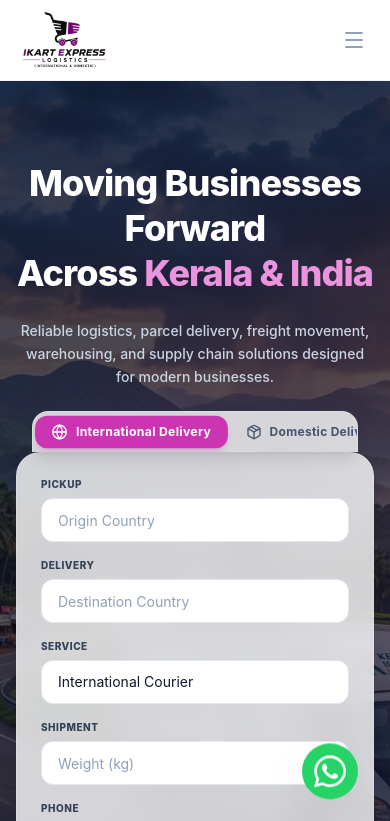
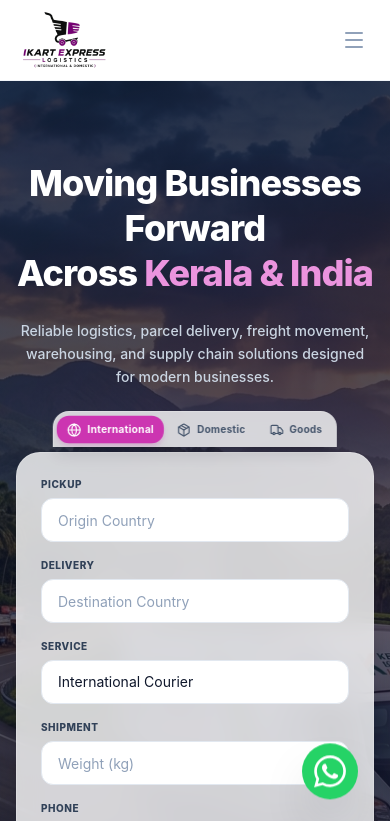
Before and after one commit to aditya5885/ikart, a React (Vite) app: page / in a window 390 px wide. Shown: the top 821 px of the page. Built offline with nearby package versions, Linux system fonts and the light colour scheme.

Commit message:
Optimize mobile responsive layouts for Hero switcher, control room stats, and About certifications

```diff
--- a/src/components/Hero.tsx
+++ b/src/components/Hero.tsx
@@ -64,9 +64,9 @@ const Hero = () => {
   };
 
   const tabs = [
-    { id: "international", label: "International Delivery", icon: Globe },
-    { id: "domestic", label: "Domestic Delivery", icon: Package },
-    { id: "goods", label: "Goods Transportation", icon: Truck },
+    { id: "international", label: "International Delivery", shortLabel: "International", icon: Globe },
+    { id: "domestic", label: "Domestic Delivery", shortLabel: "Domestic", icon: Package },
+    { id: "goods", label: "Goods Transportation", shortLabel: "Goods", icon: Truck },
   ];
 
   return (
@@ -111,14 +111,15 @@ const Hero = () => {
                     key={tab.id}
                     type="button"
                     onClick={() => setActiveTab(tab.id)}
-                    className={`flex items-center gap-2 px-4 sm:px-5 py-2 rounded-xl text-xs sm:text-sm font-bold tracking-wide transition-all duration-300 whitespace-nowrap cursor-pointer ${
+                    className={`flex items-center gap-1.5 sm:gap-2 px-2.5 sm:px-5 py-1.5 sm:py-2 rounded-xl text-[10px] sm:text-sm font-bold tracking-wide transition-all duration-300 whitespace-nowrap cursor-pointer ${
                       isActive
                         ? "bg-primary-500 text-white shadow-md shadow-primary-500/20 scale-[1.02]"
                         : "text-slate-600 hover:text-slate-900 hover:bg-slate-100/50"
                     }`}
                   >
-                    <Icon className="h-4 w-4" />
-                    {tab.label}
+                    <Icon className="h-3.5 w-3.5 sm:h-4 sm:w-4" />
+                    <span className="hidden sm:inline">{tab.label}</span>
+                    <span className="inline sm:hidden">{tab.shortLabel}</span>
                   </button>
                 );
               })}
--- a/src/components/Infrastructure.tsx
+++ b/src/components/Infrastructure.tsx
@@ -118,9 +118,9 @@ const Infrastructure = () => {
               <div className="absolute inset-0 bg-gradient-to-t from-[#0B1528]/60 via-transparent to-transparent" />
 
               {/* Floating stat strip */}
-              <div className="absolute bottom-0 left-0 right-0 p-5">
+              <div className="absolute bottom-0 left-0 right-0 p-3 sm:p-5">
                 <div
-                  className="flex items-center justify-around gap-4 rounded-2xl px-6 py-4"
+                  className="flex items-center justify-around gap-2 sm:gap-4 rounded-2xl px-3 sm:px-6 py-2.5 sm:py-4"
                   style={{ background: "rgba(7,13,25,0.75)", backdropFilter: "blur(16px)", border: "1px solid rgba(255,255,255,0.08)" }}
                 >
                   {[
@@ -129,13 +129,13 @@ const Infrastructure = () => {
                     { val: "24/7", label: "Ops" },
                   ].map((s) => (
                     <div key={s.label} className="text-center">
-                      <span className="block text-lg font-black text-primary-300 leading-none">{s.val}</span>
-                      <span className="text-[9px] font-bold text-white/50 tracking-widest uppercase">{s.label}</span>
+                      <span className="block text-sm sm:text-lg font-black text-primary-300 leading-none mb-0.5 sm:mb-1">{s.val}</span>
+                      <span className="text-[8px] sm:text-[9px] font-bold text-white/50 tracking-widest uppercase">{s.label}</span>
                     </div>
                   ))}
-                  <div className="flex items-center gap-1.5 ml-2">
-                    <CheckCircle className="h-4 w-4 text-emerald-400" />
-                    <span className="text-xs font-bold text-emerald-400">Live Ops</span>
+                  <div className="flex items-center gap-1 sm:gap-1.5 ml-1 sm:ml-2">
+                    <CheckCircle className="h-3.5 w-3.5 sm:h-4 sm:w-4 text-emerald-400 flex-shrink-0" />
+                    <span className="text-[10px] sm:text-xs font-bold text-emerald-400 hidden sm:inline">Live Ops</span>
                   </div>
                 </div>
               </div>
--- a/src/pages/About.tsx
+++ b/src/pages/About.tsx
@@ -353,7 +353,7 @@ const About = () => {
         {/* 6. Accreditation Certifications Row */}
         <section className="bg-white py-16 border-t border-slate-100">
           <div className="max-w-6xl mx-auto px-4 sm:px-6 lg:px-8">
-            <div className="grid grid-cols-2 md:grid-cols-4 gap-8 md:gap-4 items-center justify-items-center">
+            <div className="grid grid-cols-1 sm:grid-cols-2 md:grid-cols-4 gap-8 md:gap-4 items-center justify-items-center">
 
               <div className="flex items-center gap-3.5 w-full max-w-[240px]">
                 <div className="p-2.5 bg-primary-50/70 border border-primary-100/50 text-primary-600 rounded-xl flex-shrink-0">
```
